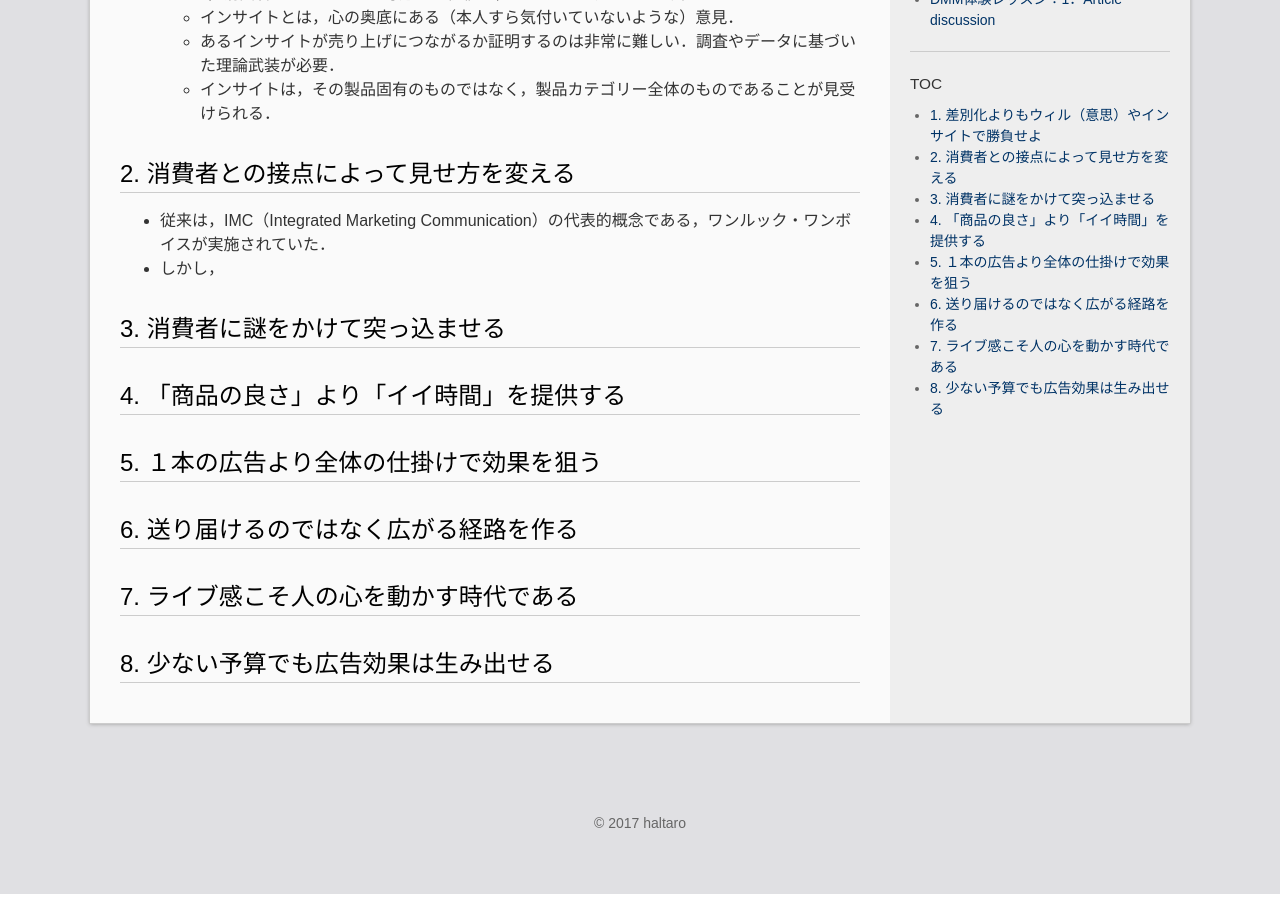
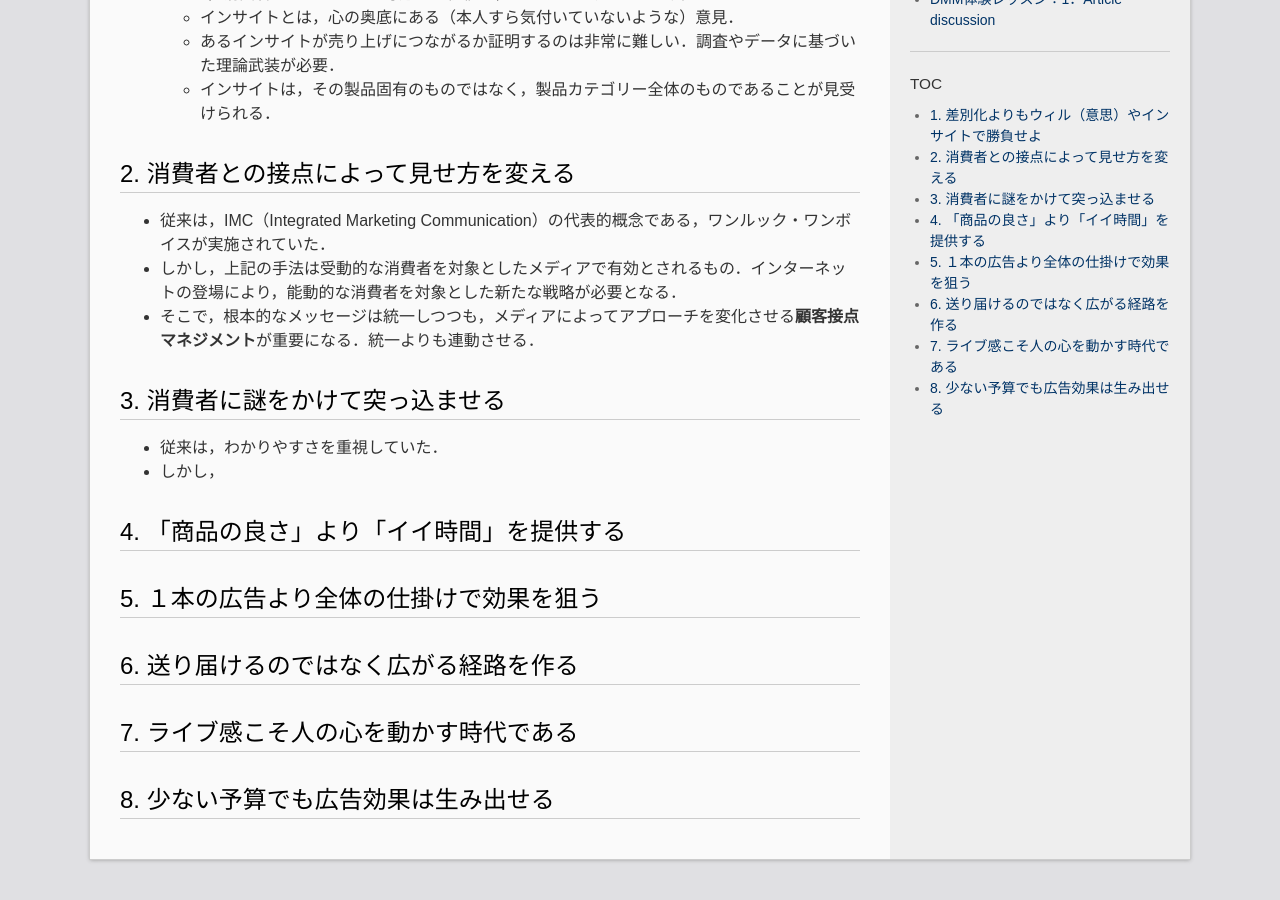
Before and after one commit to madoreenu/haltaro.github.io, a Jekyll site: the page built from _posts/2017-12-02-next-advertising.md, in a window 1280 px wide and 900 px high, scrolled down 606 px. Built offline with Jekyll 4.4.1, drawn with Linux system fonts in a browser that asks for light colours.

Commit message:
Add section 2.

```diff
--- a/_posts/2017-12-02-next-advertising.md
+++ b/_posts/2017-12-02-next-advertising.md
@@ -22,9 +22,13 @@ categories:
 # 2. 消費者との接点によって見せ方を変える
 
 * 従来は，IMC（Integrated Marketing Communication）の代表的概念である，ワンルック・ワンボイスが実施されていた．
-* しかし，
+* しかし，上記の手法は受動的な消費者を対象としたメディアで有効とされるもの．インターネットの登場により，能動的な消費者を対象とした新たな戦略が必要となる．
+* そこで，根本的なメッセージは統一しつつも，メディアによってアプローチを変化させる**顧客接点マネジメント**が重要になる．統一よりも連動させる．
 
 # 3. 消費者に謎をかけて突っ込ませる
+
+* 従来は，わかりやすさを重視していた．
+* しかし，
 
 # 4. 「商品の良さ」より「イイ時間」を提供する
 
```
Also changed, not shown: 2 other files.
